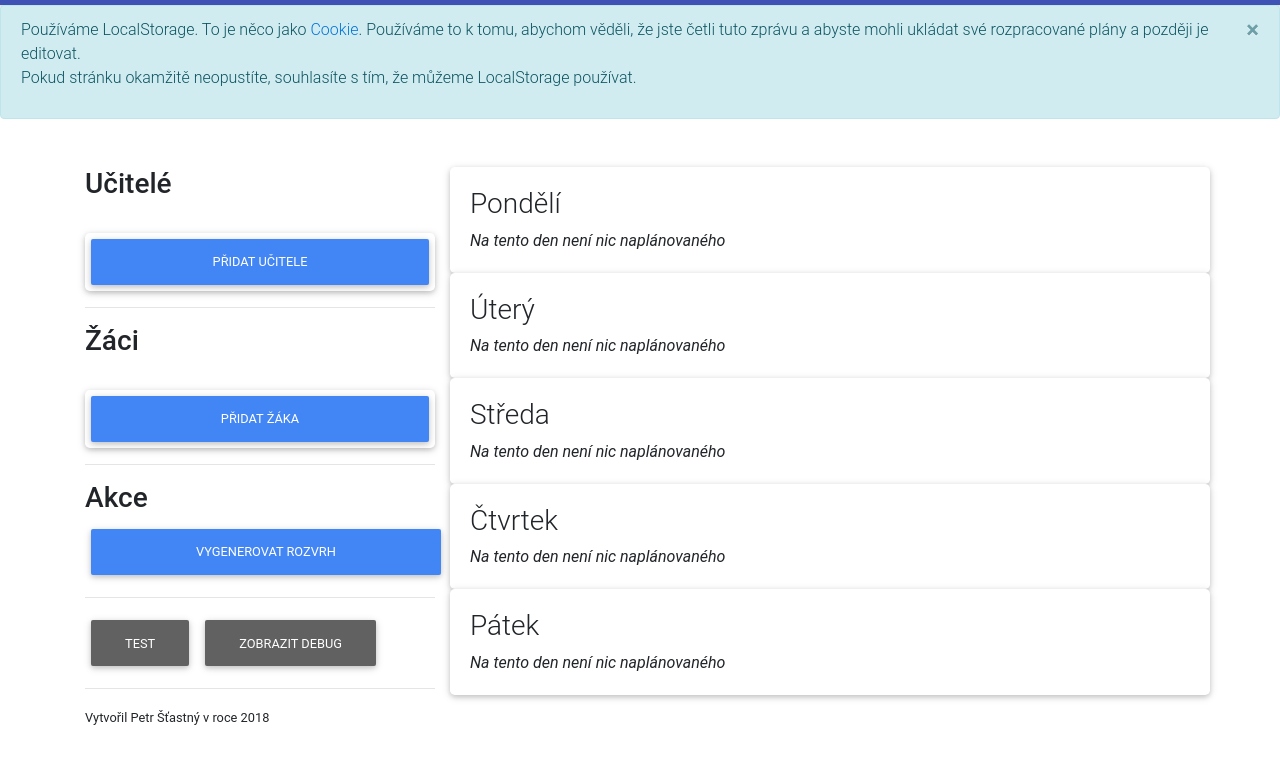
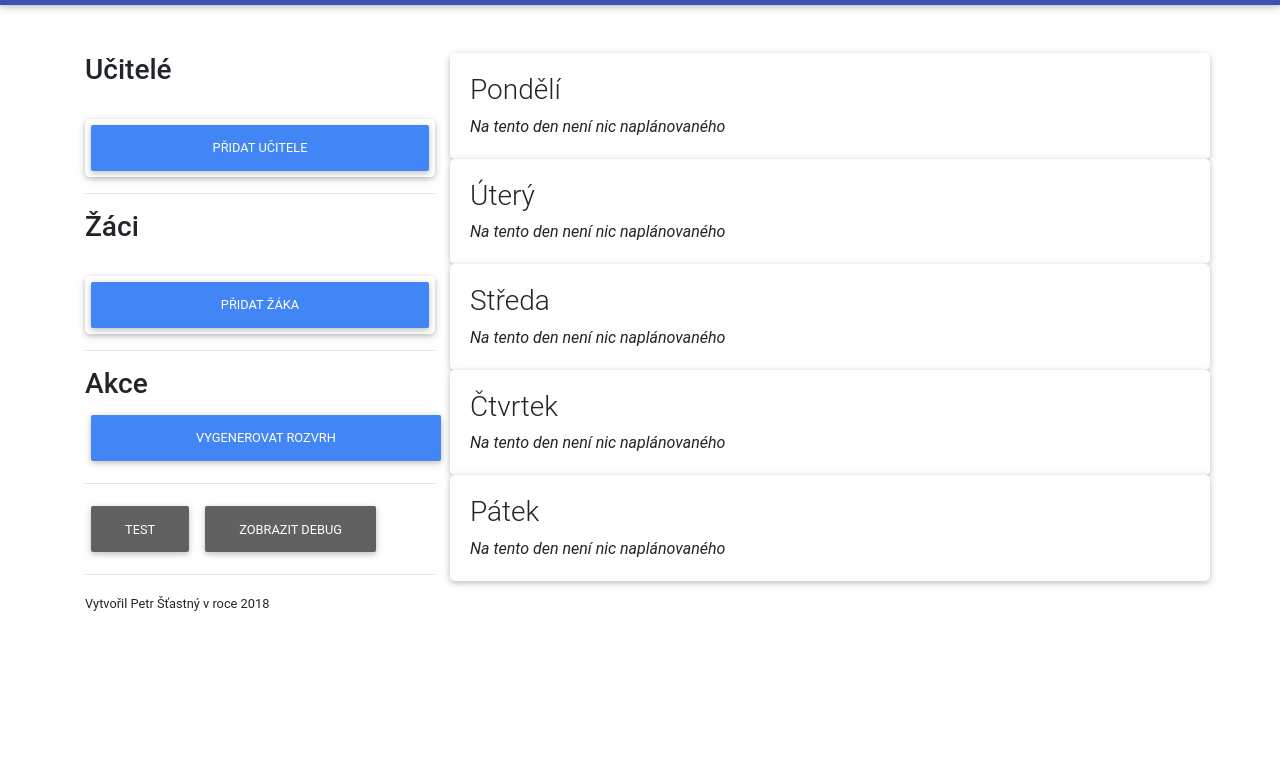
Before and after one commit to SoptikHa2/student-scheduler, a plain HTML site: page StudentScheduler/Website/index.html in a window 1280 px wide. Shown: the part 51-814 px from the top of the page. Drawn offline with Linux system fonts and the light colour scheme; a script that the page names is missing; a web font is replaced by a local one.

Commit message:
Removed LocalStorage notification

```diff
--- a/StudentScheduler/Website/index.html
+++ b/StudentScheduler/Website/index.html
@@ -45,7 +45,7 @@
         </div>
     </noscript>
 
-    <div class="alert alert-info alert-dismissible fade show" id="localStorageAlert" role="alert">
+    <!--<div class="alert alert-info alert-dismissible fade show" id="localStorageAlert" role="alert">
         <p>
             Používáme LocalStorage. To je něco jako <a href="https://cs.wikipedia.org/wiki/HTTP_cookie">Cookie</a>.
             Používáme to k tomu, abychom věděli, že jste četli tuto zprávu a abyste mohli ukládat své rozpracované plány a později je editovat.
@@ -55,7 +55,7 @@
         <button type="button" class="close" data-dismiss="alert" aria-label="Close">
             <span aria-hidden="true">&times;</span>
         </button>
-    </div>
+    </div>-->
 
     <main class="mt-5">
         <div class="container">
```
